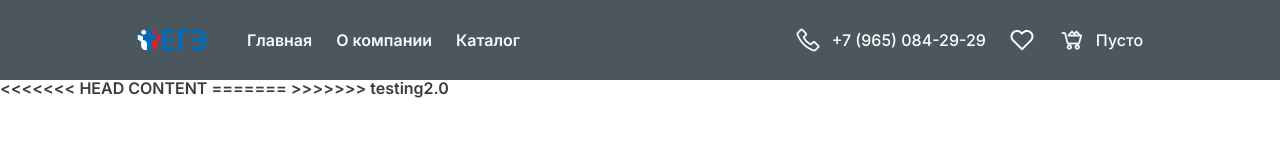
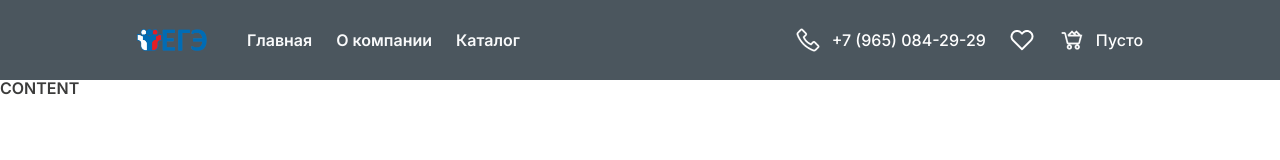
Before and after one commit to krymnon69/EGE, a plain HTML site: page index.html in a window 1280 px wide. Drawn offline with Linux system fonts and the light colour scheme.

Commit message:
modified:   index.html

```diff
--- a/index.html
+++ b/index.html
@@ -55,10 +55,7 @@
             </div>
         </header>
         <div class="content">
-<<<<<<< HEAD
             CONTENT
-=======
->>>>>>> testing2.0
         </div>
         <div class="footer">
         </div>
```
